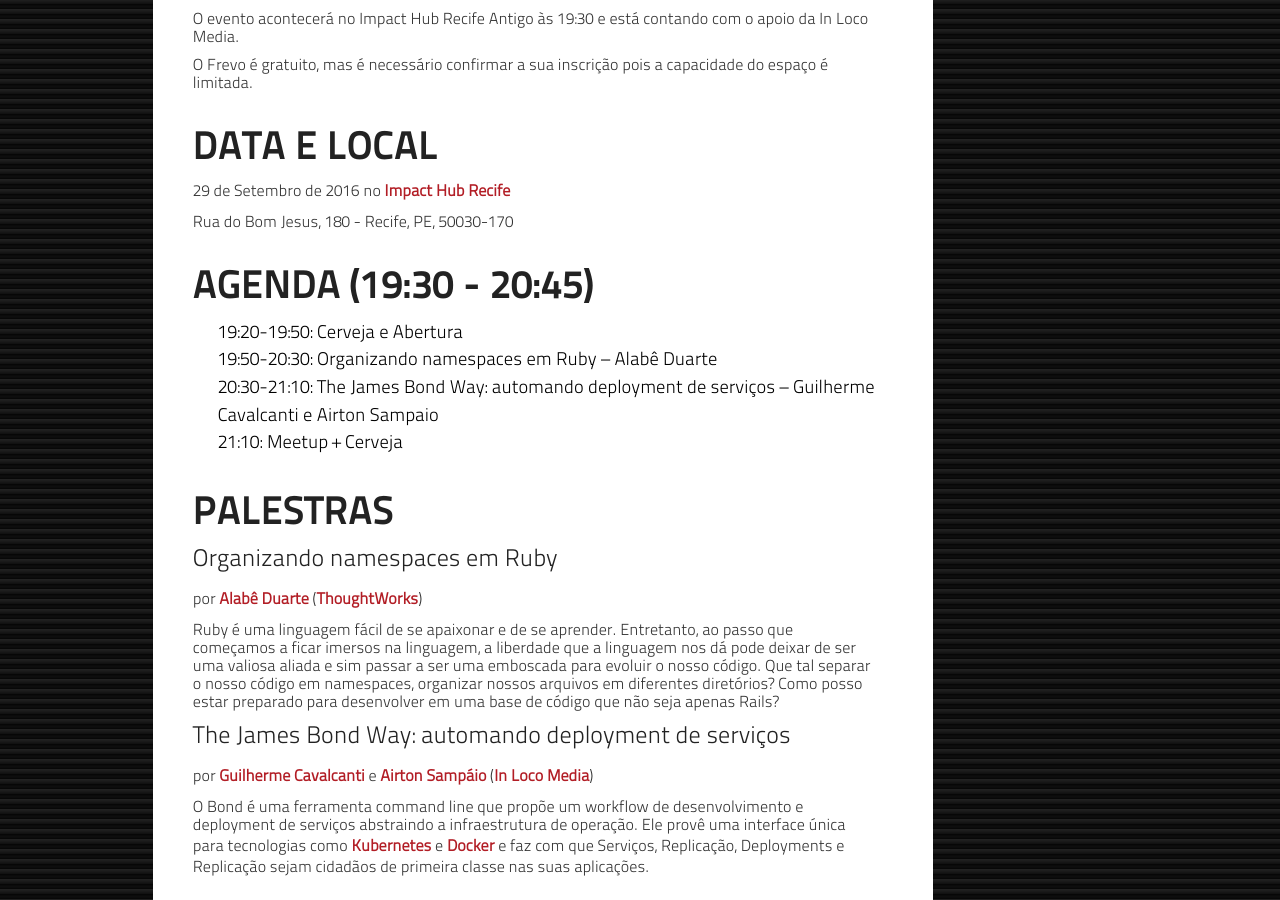
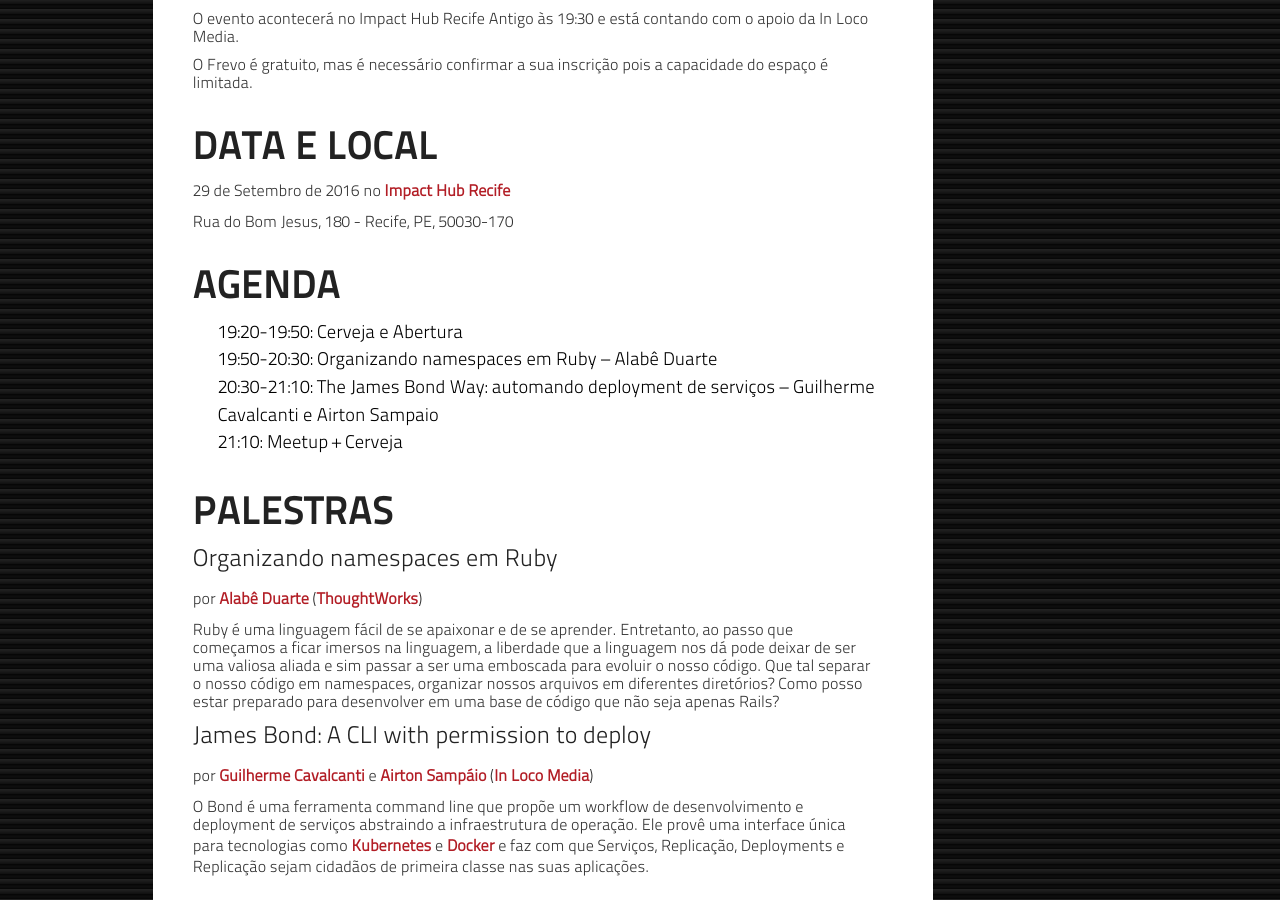
Before and after one commit to frevo-on-rails/frevo-on-rails.github.com, a Jekyll site: the page built from _posts/2016-09-29-encontro-setembro.markdown, in a window 1280 px wide and 900 px high, scrolled down 461 px. Built offline with Jekyll 4.4.1, drawn with Linux system fonts in a browser that asks for light colours; nearby versions of some CDN libraries; comment, search, counter and statistics services are not loaded.

Commit message:
Remove typos

```diff
--- a/_posts/2016-09-29-encontro-setembro.markdown
+++ b/_posts/2016-09-29-encontro-setembro.markdown
@@ -18,7 +18,7 @@
 
 Rua do Bom Jesus, 180 - Recife, PE, 50030-170
 
-## Agenda (19:30 - 20:45)
+## Agenda
 
 - 19:20-19:50: Cerveja e Abertura
 - 19:50-20:30: Organizando namespaces em Ruby – Alabê Duarte
@@ -32,7 +32,7 @@
 
 Ruby é uma linguagem fácil de se apaixonar e de se aprender. Entretanto, ao passo que começamos a ficar imersos na linguagem, a liberdade que a linguagem nos dá pode deixar de ser uma valiosa aliada e sim passar a ser uma emboscada para evoluir o nosso código. Que tal separar o nosso código em namespaces, organizar nossos arquivos em diferentes diretórios? Como posso estar preparado para desenvolver em uma base de código que não seja apenas Rails?
 
-### The James Bond Way: automando deployment de serviços
+### James Bond: A CLI with permission to deploy
 por [Guilherme Cavalcanti](https://br.linkedin.com/in/guiocavalcant) e [Airton Sampáio](https://br.linkedin.com/in/airton-sampaio-26175228/en) ([In Loco Media](http://www.inlocomedia.com/))
 
 O Bond é uma ferramenta command line que propõe um workflow de desenvolvimento e deployment de serviços abstraindo a infraestrutura de operação. Ele provê uma interface única para tecnologias como [Kubernetes](http://kubernetes.io) e [Docker](docker.com) e faz com que Serviços, Replicação, Deployments e Replicação sejam cidadãos de primeira classe nas suas aplicações.
```
